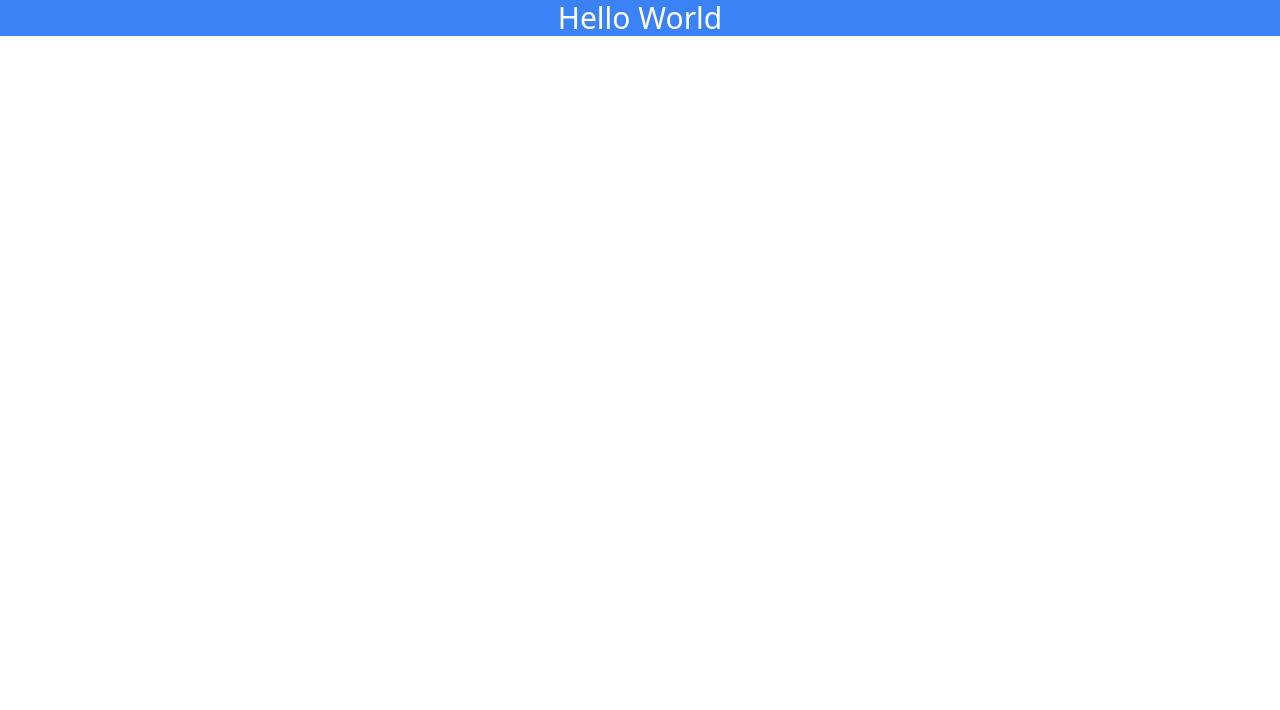
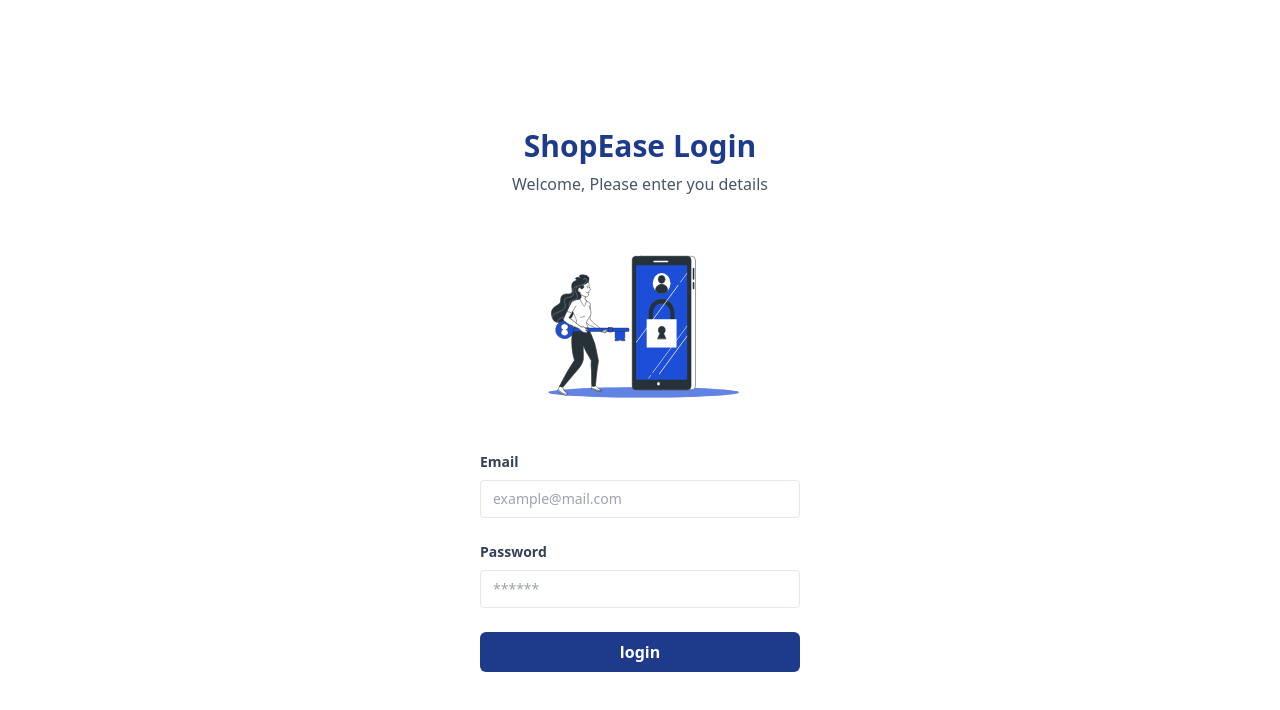
Before and after one commit to rejabagja/shop-ease, a React (Vite) app: page / in a window 1280 px wide. Shown: the top 710 px of the page. Built offline with nearby package versions, Linux system fonts and the light colour scheme.

Commit message:
feat:layouting login page

```diff
--- a/eslint.config.js
+++ b/eslint.config.js
@@ -33,6 +33,7 @@
         'warn',
         { allowConstantExport: true },
       ],
+      'react/prop-types': 'off'
     },
   },
 ]
--- a/src/App.jsx
+++ b/src/App.jsx
@@ -1,8 +1,10 @@
+import LoginPage from "./pages/login";
+
 function App() {
 
   return (
     <>
-      <p className="text-3xl text-center bg-blue-500 text-white">Hello World</p>
+      <LoginPage />
     </>
   )
 }
--- /dev/null
+++ b/src/pages/login.jsx
@@ -0,0 +1,59 @@
+const InputForm = (props) => {
+  const {label, type, name, placeholder} = props;
+  return (
+    <div className="mb-6">
+      <label
+        htmlFor={name}
+        className="block text-slate-700 text-sm mb-2 font-bold"
+      >
+        {label}
+      </label>
+      <input
+        type={type}
+        name={name}
+        id={name}
+        placeholder={placeholder}
+        className="text-sm border w-full px-3 py-2 rounded text-slate-700"
+      />
+    </div>
+  );
+}
+
+const LoginPage = () => {
+
+  const handleLogin = (event) => {
+    event.preventDefault();
+  }
+
+  return (
+    <div className="min-h-screen flex justify-center items-center">
+      <div className="w-full max-w-xs">
+        <h1 className="text-3xl font-bold mb-2 text-blue-900 text-center">ShopEase Login</h1>
+        <p className="font-medium text-slate-600 mb-2 text-center">Welcome, Please enter you details</p>
+        <img src="/images/login-ilustrate.svg" alt="login ilustrate" className="max-w-60 block mx-auto mb-2" />
+        <form onSubmit={handleLogin} method="post">
+          <InputForm
+            label="Email"
+            type="email"
+            name="email"
+            placeholder="example@mail.com"
+          />
+          <InputForm
+            label="Password"
+            type="password"
+            name="password"
+            placeholder="******"
+          />
+          <button
+            type="submit"
+            className="h-10 w-full px-6 font-semibold rounded-md text-white bg-blue-900 hover:bg-blue-800"
+          >
+            login
+          </button>
+        </form>
+      </div>
+    </div>
+  );
+}
+
+export default LoginPage;
```
Also changed, not shown: public/images/login-ilustrate.svg (added).
